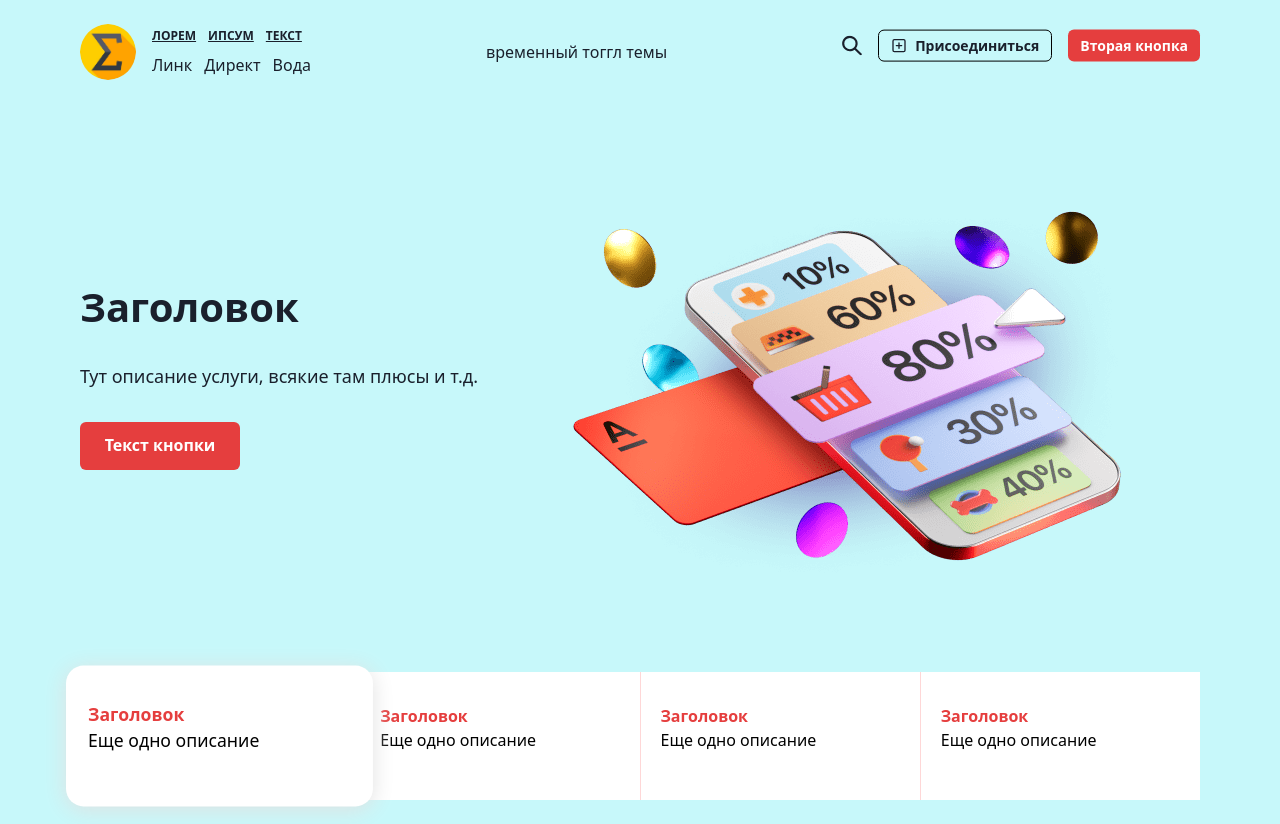
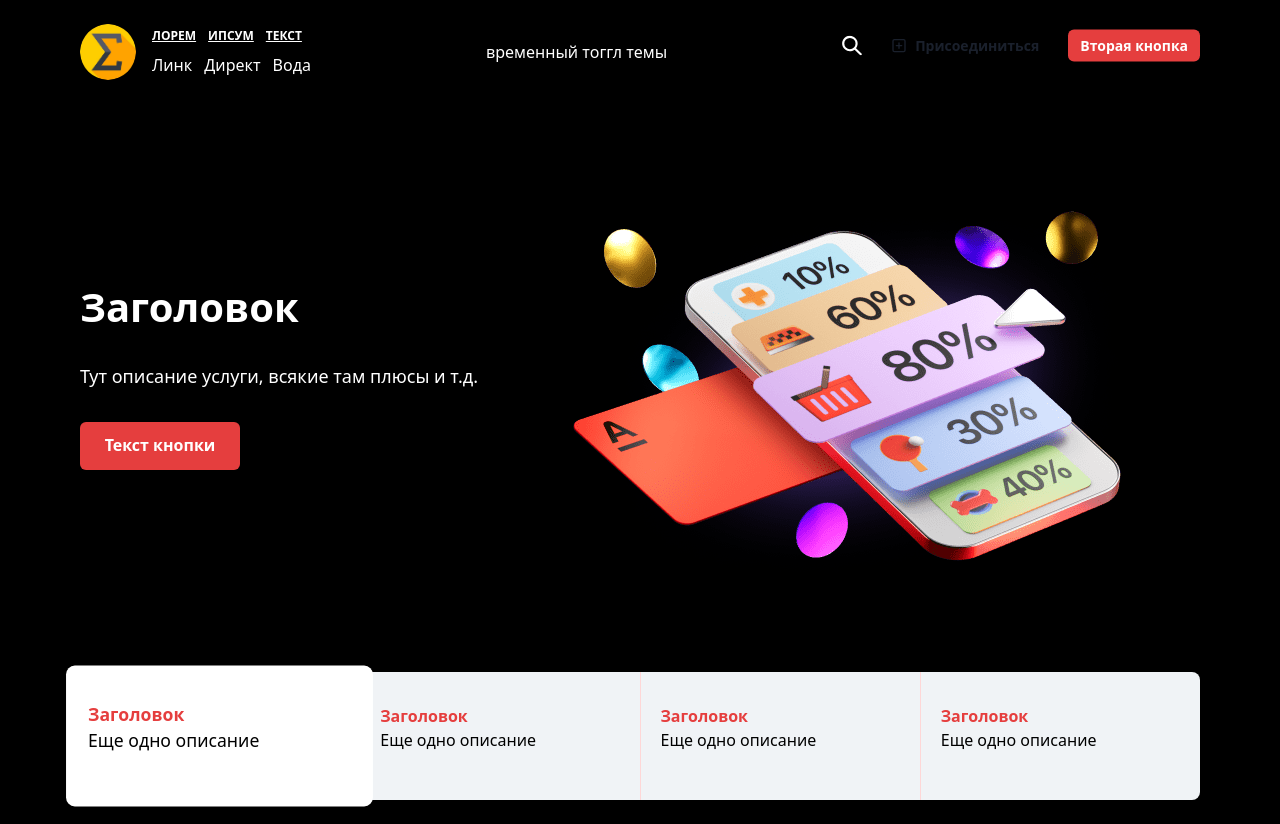
Before and after one commit to chronosgit/bank-frontend, a React (Vite) app: page / in a window 1280 px wide. Built offline with nearby package versions, Linux system fonts and the light colour scheme.

Commit message:
Made 75% of Gallery layout component

```diff
--- a/src/App.jsx
+++ b/src/App.jsx
@@ -3,9 +3,7 @@ import AppRouter from './AppRouter';
 const App = () => {
 
 	return (
-		<div className="App">
-			<AppRouter />
-		</div>
+		<AppRouter />
 	)
 }
 
--- a/src/components/layout/gallery/Gallery.jsx
+++ b/src/components/layout/gallery/Gallery.jsx
@@ -1,7 +1,7 @@
 import { Container } from "@chakra-ui/react";
 import GalleryItem from "./gallery-item/GalleryItem";
 import GallerySwitcher from "./gallery-switcher/GallerySwitcher";
-import useActiveGalleryItem from "src/hooks/useActiveGalleryItem";
+import useActiveGalleryItem from "src/pages/home/hooks/useActiveGalleryItem";
 
 const Gallery = ({items}) => {
 
--- a/src/components/layout/gallery/gallery-switcher-item/GallerySwitcherItem.jsx
+++ b/src/components/layout/gallery/gallery-switcher-item/GallerySwitcherItem.jsx
@@ -1,10 +1,10 @@
 import { Box, Text, useColorModeValue } from "@chakra-ui/react";
 
 const GallerySwitcherItem = ({
+    itemId,
     isActive,
     hasRightBorderRadius,
     hasLeftBorderRadius,
-    itemId,
     onClick,
     title,
     descr
@@ -12,20 +12,21 @@ const GallerySwitcherItem = ({
 
     const bodyTextColor = useColorModeValue("black", "black");
 
-    const activeItemBodyShadow = useColorModeValue("#e1e1e1", "#000");
-
     const boxStyles = {
         "w": "full",
         "px": "5",
         "py": "8",
         "pb": "12",
-        "backgroundColor": "white",
-        "borderInlineStartRadius": hasRightBorderRadius ? "16" : "0",
-        "borderInlineEndRadius": hasLeftBorderRadius ? "16" : "0",
-        "borderRadius": isActive ? "16" : 0,
-        "boxShadow": isActive ? `0 3px 20px ${activeItemBodyShadow}` : 0,
-        "transform": isActive ? "scale(1.1)" : "1",
-        "transition": "transform 0.5s ease, boxShadow 0.1s linear",
+        "borderLeftRadius": hasLeftBorderRadius ? "lg" : "none",
+        "borderRightRadius": hasRightBorderRadius ? "lg" : "none",
+
+        // Inactive item styles
+        "bgColor": isActive ? "white" : "#f0f3f6",
+
+        // Active item styles
+        "borderRadius": isActive && "lg",
+        "transform": isActive && "scale(1.1)",
+        "transition": "all 0.1s linear",
         "cursor": "pointer",
     };
 
@@ -39,7 +40,7 @@ const GallerySwitcherItem = ({
                 {descr}
             </Text>
         </Box>
-    )
+    );
 };
 
 export default GallerySwitcherItem;
--- a/src/hooks/useActiveGalleryItem.jsx
+++ /dev/null
@@ -1,45 +0,0 @@
-import { useState } from "react";
-import getObjectById from "src/utils/getObjectById";
-
-const useActiveGalleryItem = (items) => {
-    const [activeItemInd, setItemInd] = useState(1); // we start from first item
-    const [activeItem, setItem] = useState(getObjectById(1, items));
-
-    const itemsSize = items.length;
-
-    const toNextItem = () => {
-        if(activeItemInd === itemsSize) {
-            setItemInd(1);
-            setItem(getObjectById(1, items));
-            return;
-        }
-
-        setItem(getObjectById(activeItemInd + 1, items));
-        setItemInd(prev => prev + 1);
-    };
-
-    const toPrevItem = () => {
-        if(activeItemInd === 1) {
-            setItemInd(itemsSize);
-            setItem(getObjectById(4, items));
-            return;
-        }
-
-        setItem(getObjectById(activeItemInd - 1, items));
-        setItemInd(prev => prev - 1);
-    };
-
-    const toItemById = (itemId) => {
-        if(itemId <= 0 || itemId > itemsSize) {
-            console.log("Given gallery item ID is out of bounds");
-            return;
-        }
-
-        setItem(getObjectById(itemId, items));
-        setItemInd(itemId);
-    };
-
-    return {activeItem, toNextItem, toPrevItem, toItemById};
-};
-
-export default useActiveGalleryItem;
--- a/src/pages/home/Home.jsx
+++ b/src/pages/home/Home.jsx
@@ -1,20 +1,26 @@
-import { Center, Container, useColorModeValue } from "@chakra-ui/react";
+import { Center, Container } from "@chakra-ui/react";
 import Gallery from "src/components/layout/gallery/Gallery";
 import Header from "src/components/layout/header/Header";
+import HomeThemeContext from "./contexts/HomeThemeContext";
+import useHomeTheme from "./hooks/useHomeTheme";
 import galleryItems from "./api/galleryItems";
 
 const Home = () => {
 
-    const bgColors = useColorModeValue("hsl(182, 84%, 88%)", "black");
+    const [theme, toggleTheme] = useHomeTheme();
+
+    const themeController = {theme, toggleTheme};
 
     return (
-        <Center py="6" bgColor={bgColors} >
-            <Container maxW="6xl">
-                <Header />
+        <HomeThemeContext.Provider value={themeController}>
+            <Center py="6" color={theme.color} bgColor={theme.bgColor} >
+                <Container maxW="6xl">
+                    <Header />
 
-                <Gallery items={galleryItems} />
-            </Container>
-        </Center>
+                    <Gallery items={galleryItems} />
+                </Container>
+            </Center>
+        </HomeThemeContext.Provider>
     )
 };
 
--- /dev/null
+++ b/src/pages/home/contexts/HomeThemeContext.jsx
@@ -0,0 +1,5 @@
+import { createContext } from "react";
+
+const HomeThemeContext = createContext({});
+
+export default HomeThemeContext;
--- /dev/null
+++ b/src/pages/home/hooks/useActiveGalleryItem.jsx
@@ -0,0 +1,61 @@
+import { useContext, useState } from "react";
+import HomeThemeContext from "src/pages/home/contexts/HomeThemeContext";
+import getObjectById from "src/utils/getObjectById";
+
+const useActiveGalleryItem = (items) => {
+    const [activeItemInd, setItemInd] = useState(1); // we init from first item
+    const [activeItem, setItem] = useState(getObjectById(1, items));
+    const itemsSize = items.length;
+
+    const themeController = useContext(HomeThemeContext);
+
+    // Check if we need to change theme, when choosing item with passed id
+    const controlItemThemeToggle = (id) => {
+        if(id === activeItemInd) return;
+
+        const togglingItemId = 3;
+        if(id === togglingItemId || activeItemInd == togglingItemId) {
+            themeController.toggleTheme();
+        }
+    };
+
+    const updateItemIdTo = (id) => {
+        controlItemThemeToggle(id)
+
+        setItemInd(id)
+    };
+
+    const toNextItem = () => {
+        if(activeItemInd === itemsSize) {
+            updateItemIdTo(1);
+            setItem(getObjectById(1, items));
+        } else {
+            updateItemIdTo(activeItemInd + 1);
+            setItem(getObjectById(activeItemInd + 1, items));
+        }
+    };
+
+    const toPrevItem = () => {
+        if(activeItemInd === 1) {
+            updateItemIdTo(itemsSize);
+            setItem(getObjectById(4, items));
+        } else {
+            updateItemIdTo(activeItemInd - 1);
+            setItem(getObjectById(activeItemInd - 1, items));
+        }
+    };
+
+    const toItemById = (itemId) => {
+        if(itemId <= 0 || itemId > itemsSize) {
+            console.log("Given gallery item ID is out of bounds");
+            return;
+        }
+
+        setItem(getObjectById(itemId, items));
+        updateItemIdTo(itemId);
+    };
+
+    return {activeItem, toNextItem, toPrevItem, toItemById};
+};
+
+export default useActiveGalleryItem;
--- /dev/null
+++ b/src/pages/home/hooks/useHomeTheme.jsx
@@ -0,0 +1,38 @@
+import { useState } from "react";
+
+const useHomeTheme = () => {
+    const colors = {
+        lightModeColor: "black",
+        lightModeBgColor: "hsl(182, 84%, 88%)", // light-blue
+        darkModeColor: "white",
+        darkModeBgColor: "black",
+    };
+
+    const [theme, setTheme] = useState({
+        type: "dark",
+        color: colors.darkModeColor,
+        bgColor: colors.darkModeBgColor
+    });
+
+    const toggleTheme = () => {
+        if(theme.type === "dark") {
+            setTheme({
+                type: "light",
+                color: colors.lightModeColor,
+                bgColor: colors.lightModeBgColor
+            })
+        } else if(theme.type === "light") {
+            setTheme({
+                type: "dark",
+                color: colors.darkModeColor,
+                bgColor: colors.darkModeBgColor
+            })
+        } else {
+            console.log(`Invalid theme type '${theme.type}' has been detected in home theme context`);
+        }
+    };
+
+    return [theme, toggleTheme];
+};
+
+export default useHomeTheme;
```
